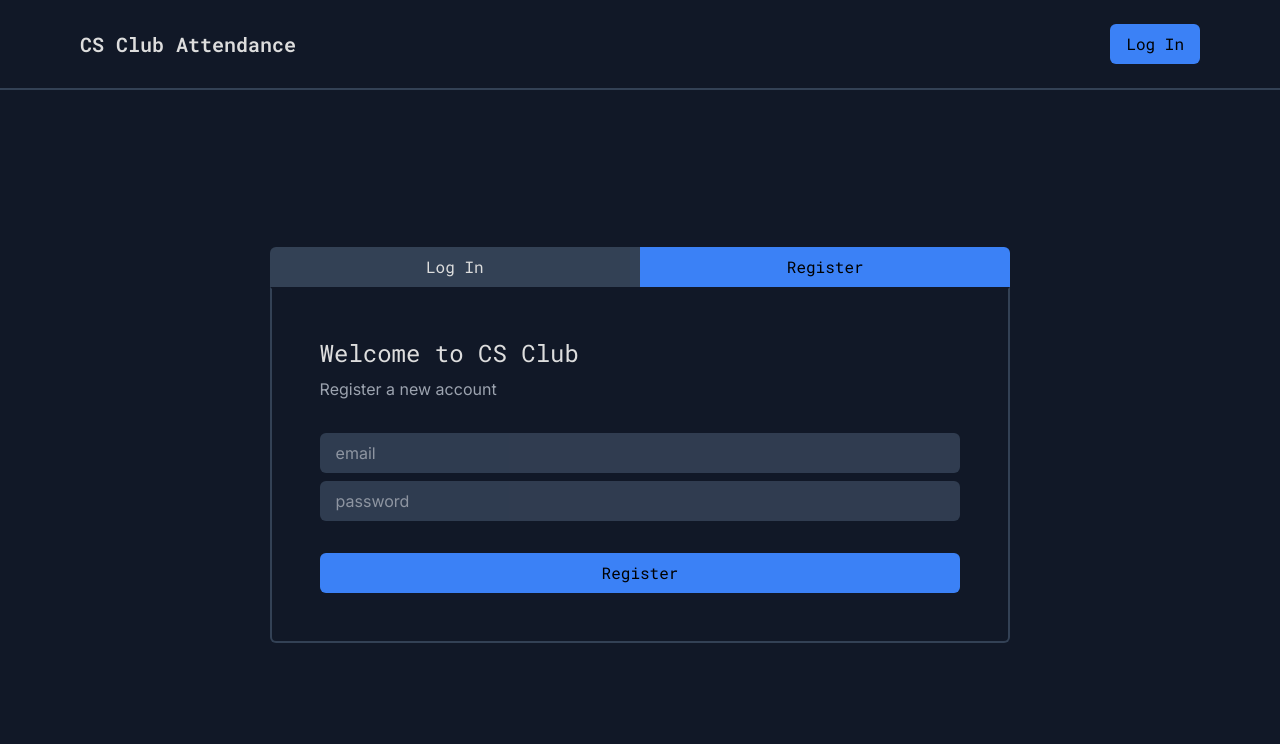
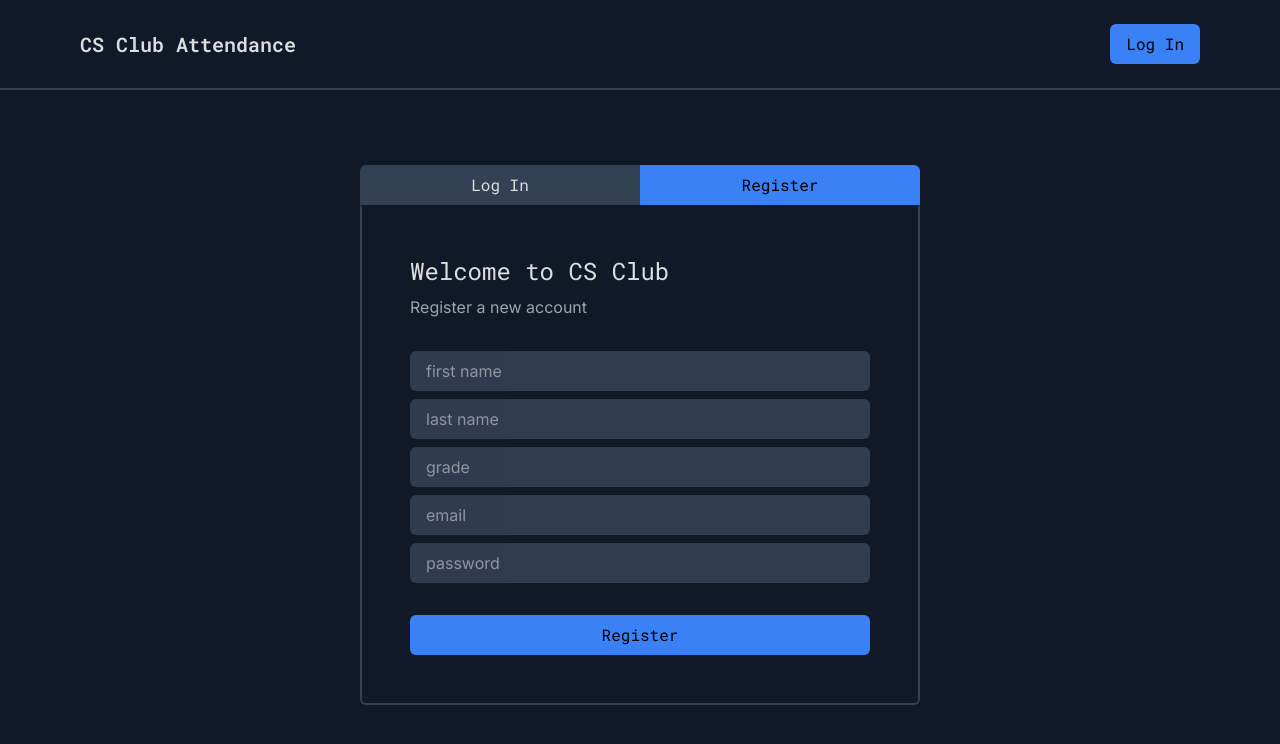
Before and after one commit to derek-byte/CS-Club-Attendance-Dashboard, a Next.js app: page /login in a window 1280 px wide. Both pictures are taken after a click on the button "Register". Shown: the top 744 px of the page. Built offline with nearby package versions, Linux system fonts and the light colour scheme.

Commit message:
feat: register tab

```diff
--- a/pages/login.jsx
+++ b/pages/login.jsx
@@ -7,6 +7,12 @@ import "tailwindcss/tailwind.css";
 export default function Login() {
     const [email, setEmail] = useState("");
     const [password, setPassword] = useState("");
+
+    const [newEmail, setNewEmail] = useState("");
+    const [newPassword, setNewPassword] = useState("");
+    const [fName, setFName] = useState("");
+    const [lName, setLName] = useState("");
+    const [grade, setGrade] = useState("");
 
     const [logIn, setLogin] = useState(true);
 
@@ -37,9 +43,9 @@ export default function Login() {
 
     return (
     <div className="height-full flex justify-center items-center flex-col">
-        <div className='min-w-[30rem]'>
+        <div className='max-w-[35rem] min-h-[35rem]'>
 
-            <div className='min-w-[30rem] flex'>
+            <div className='flex'>
                 <button className={`flex-1 !rounded-b-none !rounded-tr-none rounded-tl-md ${logIn ? "" : "contrast"}`} onClick={() => setLogin(true)}>Log In</button>
                 <button className={`flex-1 !rounded-b-none !rounded-tl-none rounded-tr-md ${logIn ? "contrast" : ""}`} onClick={() => setLogin(false)}>Register</button>
             </div>
@@ -75,19 +81,43 @@ export default function Login() {
                 <p className='text-gray-400 mt-2'>Register a new account</p>
 
                 <input
+                    type='text'
+                    placeholder="first name"
+                    className='w-full mt-8'
+                    value={fName}
+                    onChange={(e) => setFName(e.target.value)}
+                    required
+                />
+                <input
+                    type='text'
+                    placeholder="last name"
+                    className='w-full mt-2'
+                    value={lName}
+                    onChange={(e) => setLName(e.target.value)}
+                    required
+                />
+                <input
+                    type='number'
+                    placeholder="grade"
+                    className='w-full mt-2'
+                    value={grade}
+                    onChange={(e) => setGrade(e.target.value)}
+                    required
+                />
+                <input
                     type='email'
                     placeholder="email"
-                    className='w-full mt-8'
-                    value={email}
-                    onChange={(e) => setEmail(e.target.value)}
+                    className='w-full mt-2'
+                    value={newEmail}
+                    onChange={(e) => setNewEmail(e.target.value)}
                     required
                 />
                 <input
                     type='password'
                     placeholder="password"
                     className='w-full mt-2'
-                    value={password}
-                    onChange={(e) => setPassword(e.target.value)}
+                    value={newPassword}
+                    onChange={(e) => setNewPassword(e.target.value)}
                     required
                 />
 
```
